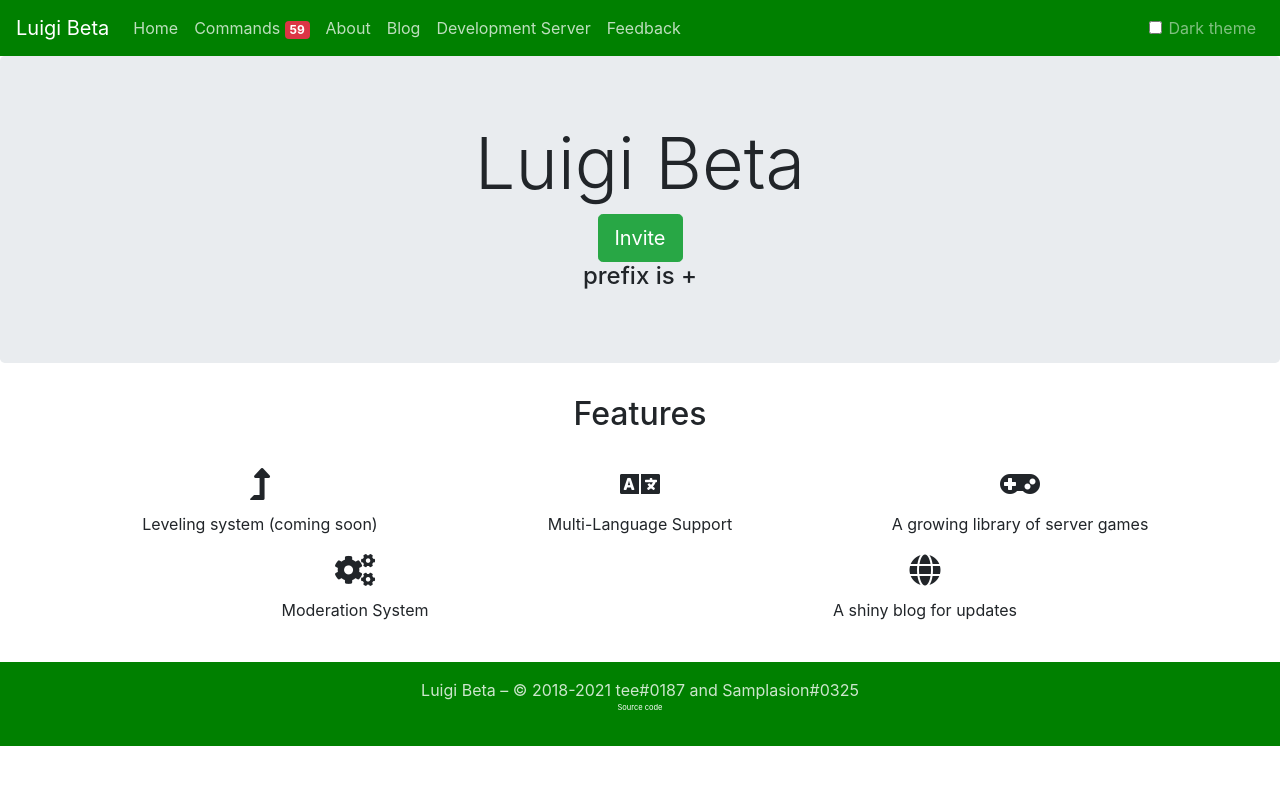
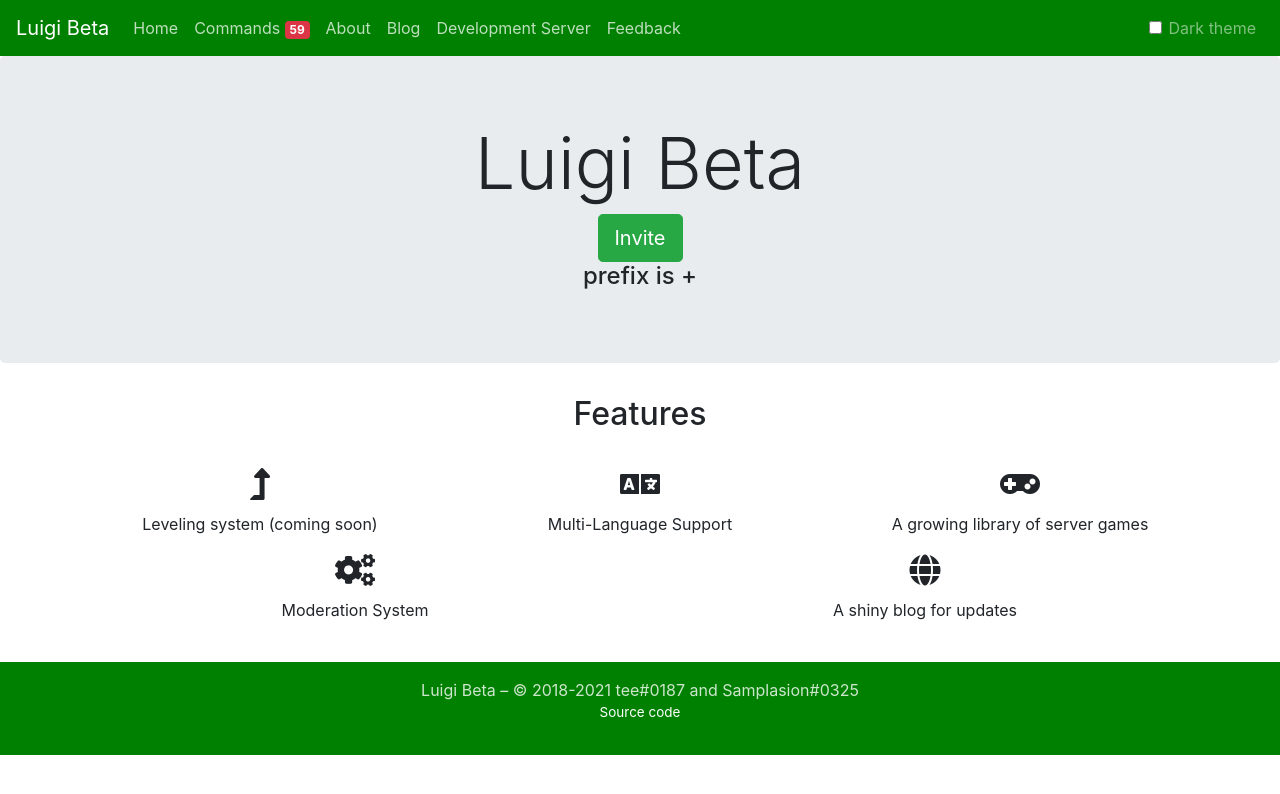
Before and after one commit to luigibeta/luigibeta.github.io, a Jekyll site: the page built from index.html, in a window 1280 px wide. Shown: the top 794 px of the page. Built offline with Jekyll 4.4.1, drawn with Linux system fonts in a browser that asks for light colours; nearby versions of some CDN libraries; a style sheet for code colours, icons or effects is not loaded.

```diff
--- a/_includes/footer.html
+++ b/_includes/footer.html
@@ -11,7 +11,7 @@
     <div class="footer-copyright text-center py-3">
         <i class=emoji>:robot_face:</i> Luigi Beta – © 2018-{{ "now" | date: "%Y" }} tee#0187 and Samplasion#0325
         <br>
-        <p style="color:white; font-size: 7.5px;"><a href="https://github.com/luigibeta/luigibeta.github.io">Source code</a></h4>
+        <p style="color:white; font-size: 13.5px;"><a href="https://github.com/luigibeta/luigibeta.github.io">Source code</a></h4>
     </div>
 
 </footer>
```
